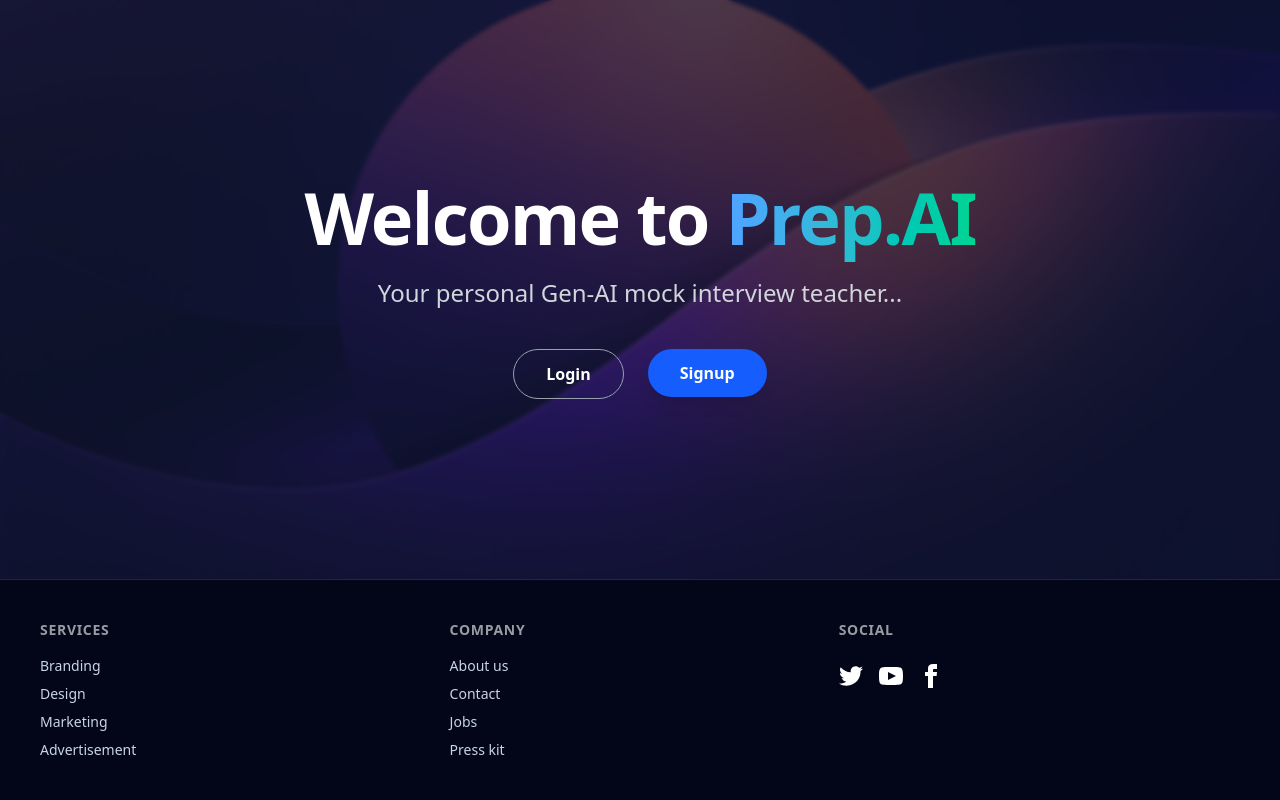
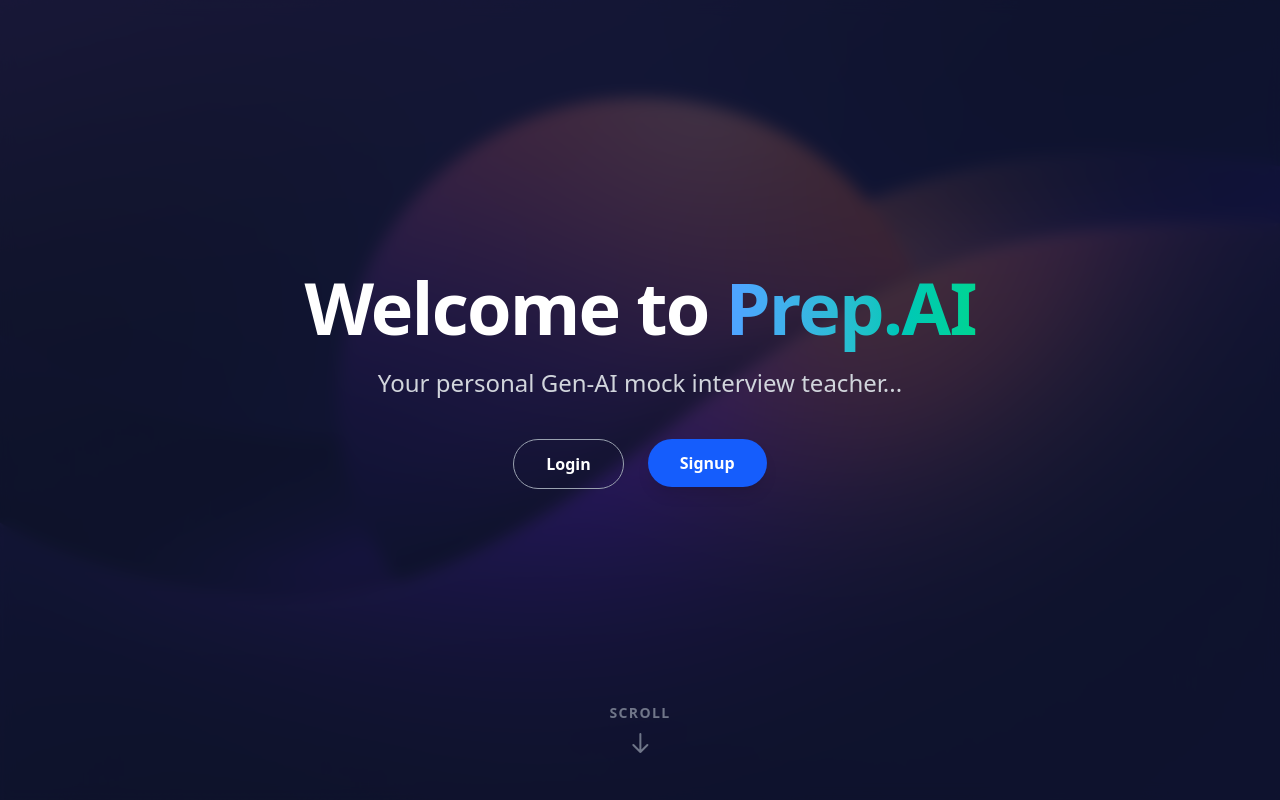
Before and after one commit to KartikTyagi88/Prep.AI, a React (Vite) app in the folder frontend/: page / in a window 1280 px wide. Shown: the top 800 px of the page. Built offline with nearby package versions, Linux system fonts and the light colour scheme; no server answers.

Commit message:
Updating UI

```diff
--- a/frontend/src/pages/HomePage.jsx
+++ b/frontend/src/pages/HomePage.jsx
@@ -2,19 +2,20 @@ import { Link } from "react-router-dom";
 
 const HomePage = () => {
   return (
-    <div className="min-h-screen flex flex-col font-sans">
-      {/* Main Hero Section */}
-      <main className="flex-grow relative flex items-center justify-center">
-        {/* Background Image with Dark Overlay for Readability */}
+    <div className="font-sans overflow-x-hidden">
+      {/* Main Hero Section (Takes up full viewport height to force scroll) */}
+      <main className="relative min-h-screen flex flex-col items-center justify-center">
+
+        {/* Background Image with Dark Overlay & Parallax (bg-fixed) */}
         <div
-          className="absolute inset-0 bg-cover bg-center bg-no-repeat"
+          className="absolute inset-0 bg-cover bg-center bg-no-repeat bg-fixed"
           style={{ backgroundImage: "url('/martin-martz-3_x1FRGAEwY-unsplash.jpg')" }}
         >
-          <div className="absolute inset-0 bg-slate-900/75 backdrop-blur-[2px]"></div>
+          <div className="absolute inset-0 bg-slate-900/80 backdrop-blur-sm"></div>
         </div>
 
         {/* Hero Content */}
-        <div className="relative z-10 flex flex-col items-center justify-center text-center px-4 max-w-4xl mx-auto">
+        <div className="relative z-10 flex flex-col items-center justify-center text-center px-4 max-w-4xl mx-auto mt-[-5vh]">
           <h1 className="text-5xl md:text-7xl font-extrabold text-white mb-6 tracking-tight">
             Welcome to{" "}
             <span className="text-transparent bg-clip-text bg-gradient-to-r from-blue-400 to-emerald-400">
@@ -40,9 +41,17 @@ const HomePage = () => {
             </Link>
           </div>
         </div>
+
+        {/* Bouncing Scroll Indicator */}
+        <div className="absolute bottom-8 left-1/2 transform -translate-x-1/2 animate-bounce z-10 hidden sm:flex flex-col items-center opacity-70">
+          <span className="text-gray-400 text-sm font-semibold tracking-widest uppercase mb-2">Scroll</span>
+          <svg className="w-6 h-6 text-gray-400" fill="none" strokeLinecap="round" strokeLinejoin="round" strokeWidth="2" viewBox="0 0 24 24" stroke="currentColor">
+            <path d="M19 14l-7 7m0 0l-7-7m7 7V3"></path>
+          </svg>
+        </div>
       </main>
 
-      {/* Footer Section */}
+      {/* Footer Section (Now sits below the hero, requiring a scroll) */}
       <footer className="footer sm:footer-horizontal bg-slate-950 text-slate-300 p-10 border-t border-slate-800 relative z-10">
         <nav>
           <h6 className="footer-title font-bold text-white uppercase tracking-wider">Services</h6>
@@ -62,32 +71,17 @@ const HomePage = () => {
           <h6 className="footer-title font-bold text-white uppercase tracking-wider">Social</h6>
           <div className="grid grid-flow-col gap-4 mt-2">
             <a className="hover:text-blue-400 cursor-pointer transition-colors text-white">
-              <svg
-                xmlns="http://www.w3.org/2000/svg"
-                width="24"
-                height="24"
-                viewBox="0 0 24 24"
-                className="fill-current">
+              <svg xmlns="http://www.w3.org/2000/svg" width="24" height="24" viewBox="0 0 24 24" className="fill-current">
                 <path d="M24 4.557c-.883.392-1.832.656-2.828.775 1.017-.609 1.798-1.574 2.165-2.724-.951.564-2.005.974-3.127 1.195-.897-.957-2.178-1.555-3.594-1.555-3.179 0-5.515 2.966-4.797 6.045-4.091-.205-7.719-2.165-10.148-5.144-1.29 2.213-.669 5.108 1.523 6.574-.806-.026-1.566-.247-2.229-.616-.054 2.281 1.581 4.415 3.949 4.89-.693.188-1.452.232-2.224.084.626 1.956 2.444 3.379 4.6 3.419-2.07 1.623-4.678 2.348-7.29 2.04 2.179 1.397 4.768 2.212 7.548 2.212 9.142 0 14.307-7.721 13.995-14.646.962-.695 1.797-1.562 2.457-2.549z"></path>
               </svg>
             </a>
             <a className="hover:text-blue-500 cursor-pointer transition-colors text-white">
-              <svg
-                xmlns="http://www.w3.org/2000/svg"
-                width="24"
-                height="24"
-                viewBox="0 0 24 24"
-                className="fill-current">
+              <svg xmlns="http://www.w3.org/2000/svg" width="24" height="24" viewBox="0 0 24 24" className="fill-current">
                 <path d="M19.615 3.184c-3.604-.246-11.631-.245-15.23 0-3.897.266-4.356 2.62-4.385 8.816.029 6.185.484 8.549 4.385 8.816 3.6.245 11.626.246 15.23 0 3.897-.266 4.356-2.62 4.385-8.816-.029-6.185-.484-8.549-4.385-8.816zm-10.615 12.816v-8l8 3.993-8 4.007z"></path>
               </svg>
             </a>
             <a className="hover:text-pink-500 cursor-pointer transition-colors text-white">
-              <svg
-                xmlns="http://www.w3.org/2000/svg"
-                width="24"
-                height="24"
-                viewBox="0 0 24 24"
-                className="fill-current">
+              <svg xmlns="http://www.w3.org/2000/svg" width="24" height="24" viewBox="0 0 24 24" className="fill-current">
                 <path d="M9 8h-3v4h3v12h5v-12h3.642l.358-4h-4v-1.667c0-.955.192-1.333 1.115-1.333h2.885v-5h-3.808c-3.596 0-5.192 1.583-5.192 4.615v3.385z"></path>
               </svg>
             </a>
```
